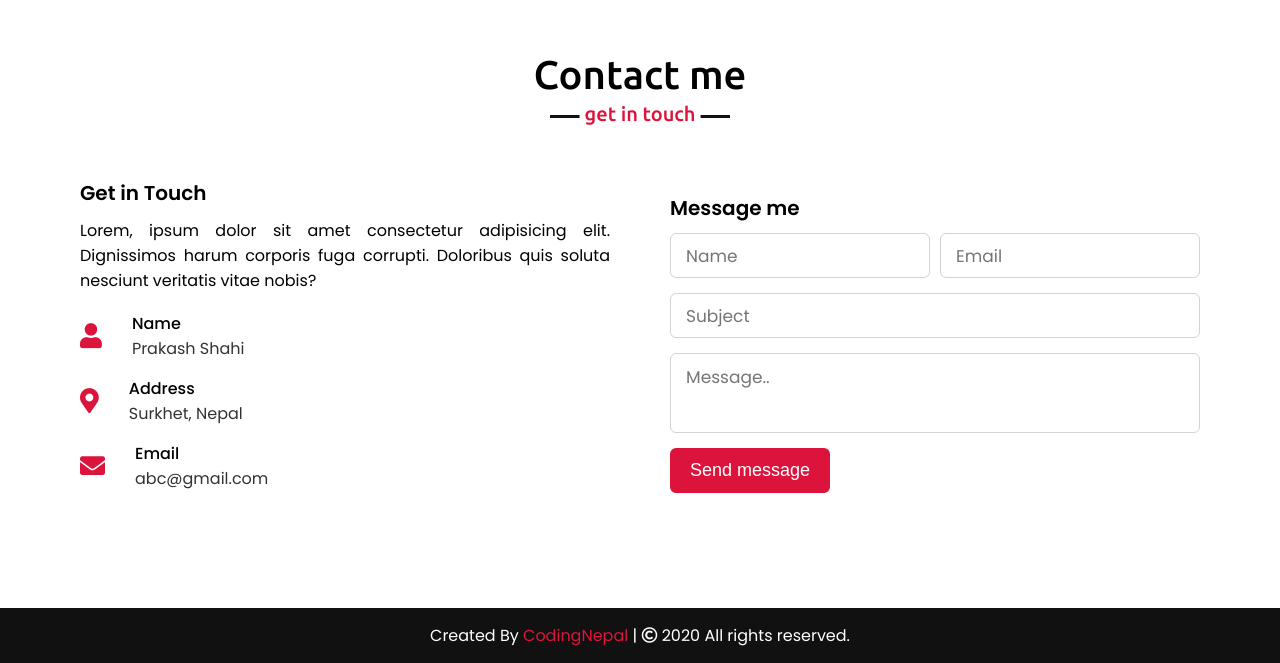
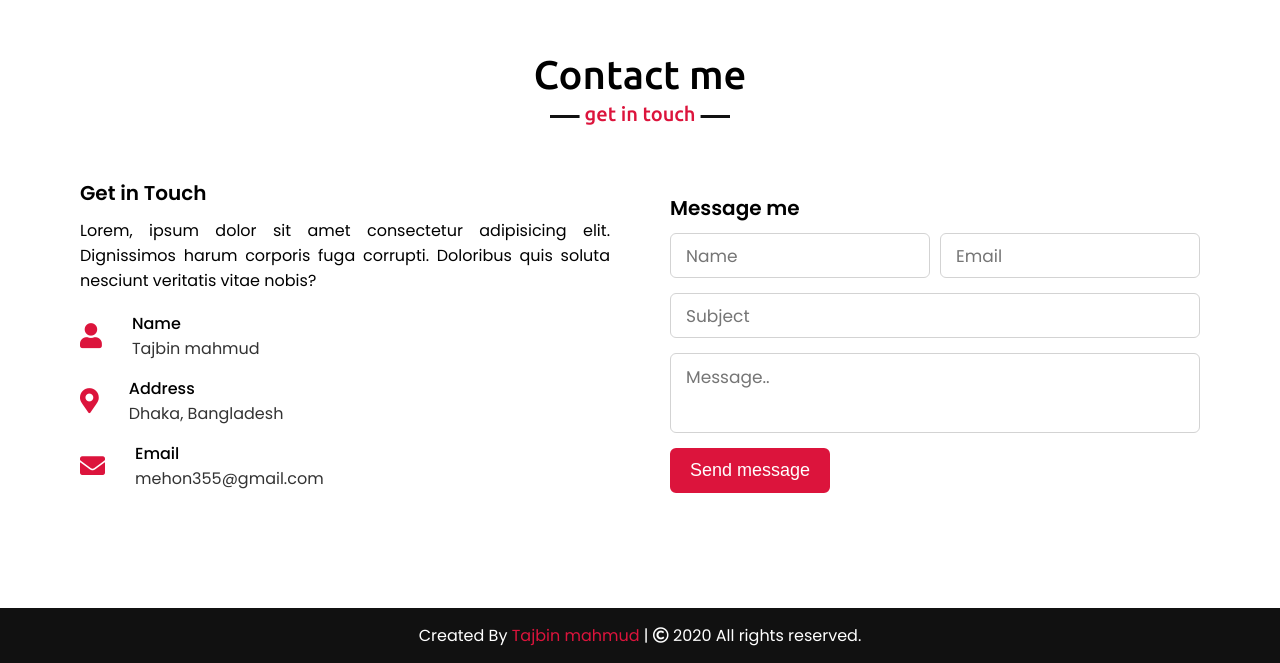
Before and after one commit to Mehon/mehon, a plain HTML site: page index.html in a window 1280 px wide. Shown: the part 2749-3412 px from the top of the page. Drawn offline with nearby package versions, Linux system fonts and the light colour scheme.

Commit message:
Update index.html

```diff
--- a/index.html
+++ b/index.html
@@ -160,21 +160,21 @@
                             <i class="fas fa-user"></i>
                             <div class="info">
                                 <div class="head">Name</div>
-                                <div class="sub-title">Prakash Shahi</div>
+                                <div class="sub-title">Tajbin mahmud</div>
                             </div>
                         </div>
                         <div class="row">
                             <i class="fas fa-map-marker-alt"></i>
                             <div class="info">
                                 <div class="head">Address</div>
-                                <div class="sub-title">Surkhet, Nepal</div>
+                                <div class="sub-title">Dhaka, Bangladesh </div>
                             </div>
                         </div>
                         <div class="row">
                             <i class="fas fa-envelope"></i>
                             <div class="info">
                                 <div class="head">Email</div>
-                                <div class="sub-title">abc@gmail.com</div>
+                                <div class="sub-title">mehon355@gmail.com</div>
                             </div>
                         </div>
                     </div>
@@ -207,7 +207,7 @@
 
     <!-- footer section start -->
     <footer>
-        <span>Created By <a href="https://www.codingnepalweb.com">CodingNepal</a> | <span class="far fa-copyright"></span> 2020 All rights reserved.</span>
+        <span>Created By <a href="https://mehon.github.io">Tajbin mahmud</a> | <span class="far fa-copyright"></span> 2020 All rights reserved.</span>
     </footer>
 
     <script src="script.js"></script>
```
